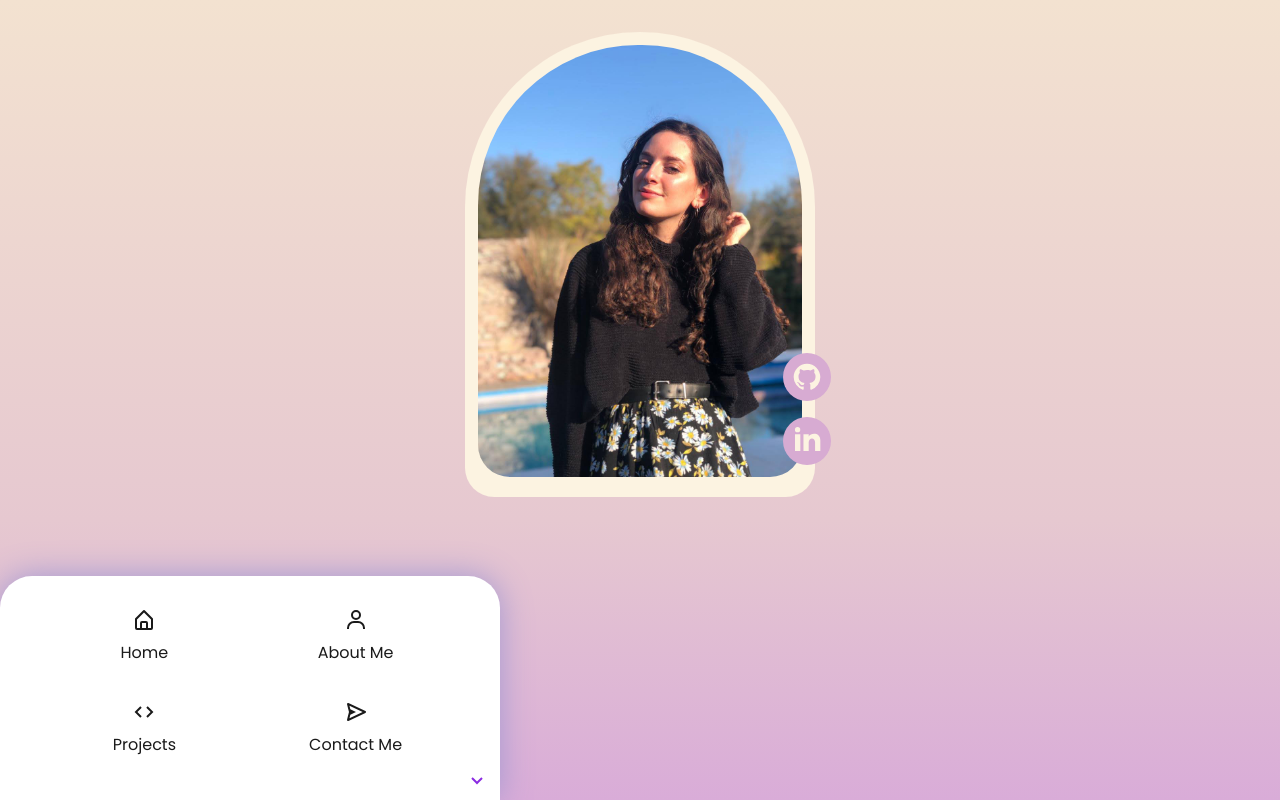
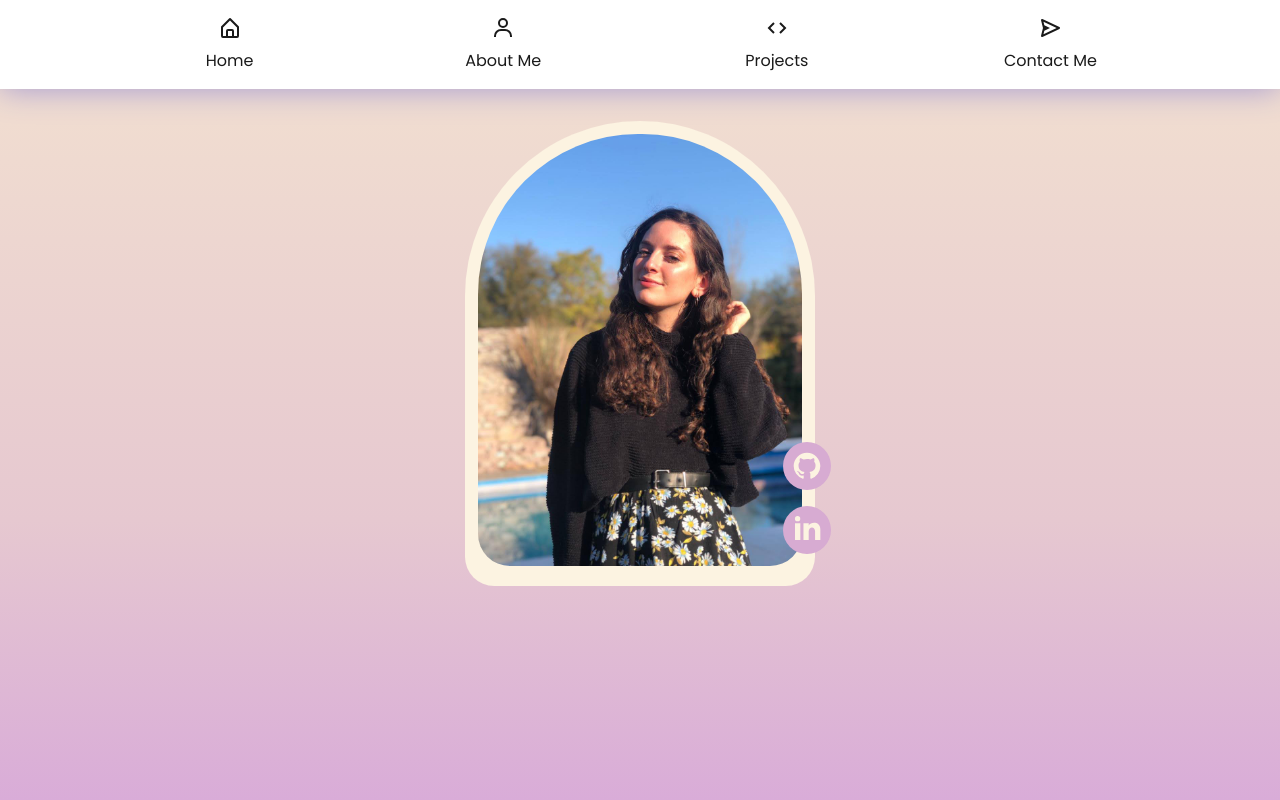
Before and after one commit to lupilp/Portfolio-Lourdes-Lopez-Pepa, a React (Vite) app: page / in a window 1280 px wide. Built offline with nearby package versions, Linux system fonts and the light colour scheme.

Commit message:
responsive navbar

```diff
--- a/src/App.jsx
+++ b/src/App.jsx
@@ -5,8 +5,8 @@ import Nav from "./Components/Nav";
 function App() {
   return (
     <>
+      <Nav></Nav>
       <Home></Home>
-      <Nav></Nav>
     </>
   );
 }
--- a/src/Styles/Nav.module.css
+++ b/src/Styles/Nav.module.css
@@ -19,11 +19,12 @@
   left: 0;
   right: 0;
   background-color: #fff;
-  max-width: 500px;
+  width: 100%;
   border-radius: 2rem 2rem 0 0;
   box-shadow: 0 0rem 2rem hsl(250, 39%, 71%);
   cursor: pointer;
   padding: 2rem 1rem;
+  z-index: 9;
 }
 
 .navContCerrado {
@@ -67,3 +68,23 @@
   width: 40%;
   gap: 0.5rem;
 }
+
+@media (min-width: 500px) {
+  .navContenedor {
+    position: static;
+    border-radius: 0;
+    padding: 1rem;
+  }
+
+  .navItem {
+    width: 20%;
+  }
+
+  .buttonClose {
+    display: none;
+  }
+
+  .navLista {
+    height: fit-content;
+  }
+}
```
